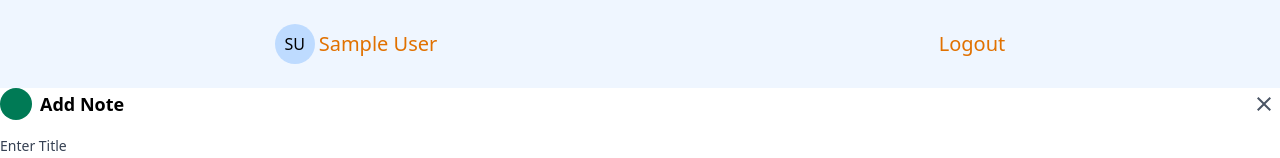
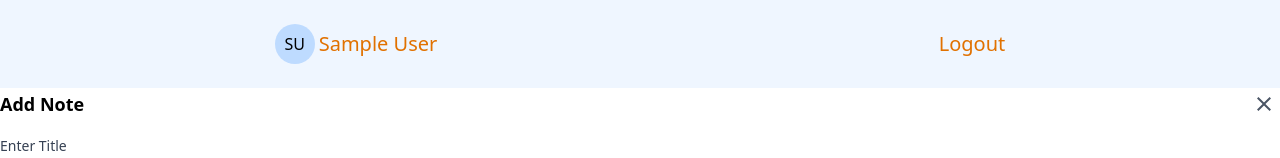
Before and after one commit to RinkaKesh/ARK_NOTE, a React (Vite) app in the folder client/: page /create_note in a window 1280 px wide. Shown: the top 158 px of the page. Built offline with nearby package versions, Linux system fonts and the light colour scheme; sample sign-in values are in the browser's storage.

Commit message:
date modified

```diff
--- a/client/src/Pages/AddNote.jsx
+++ b/client/src/Pages/AddNote.jsx
@@ -132,7 +132,7 @@ const AddNote = ({ id, onSuccess, onClose }) => {
     <div className="">
       <div className="flex justify-between items-center mb-4">
         <div className="flex items-center gap-2">
-          <div className="w-8 h-8 rounded-full bg-emerald-700">
+          {/* <div className="w-8 h-8 rounded-full bg-emerald-700"> */}
           {id && (
             <CompleteButton
               noteId={id}
@@ -142,7 +142,7 @@ const AddNote = ({ id, onSuccess, onClose }) => {
               }}
             />
           )}
-          </div>
+          {/* </div> */}
           <p className="text-lg font-bold">{id ? "Edit Note" : "Add Note"}</p>
         </div>
 
```
